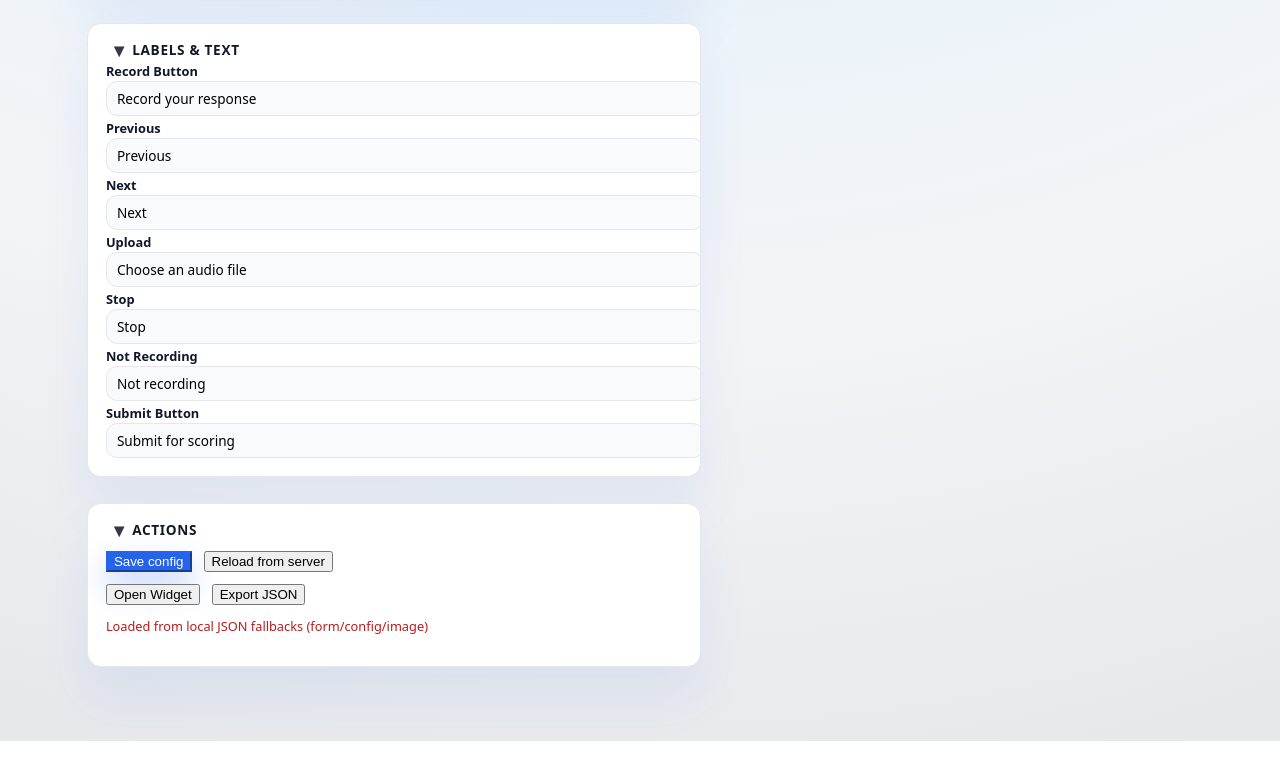
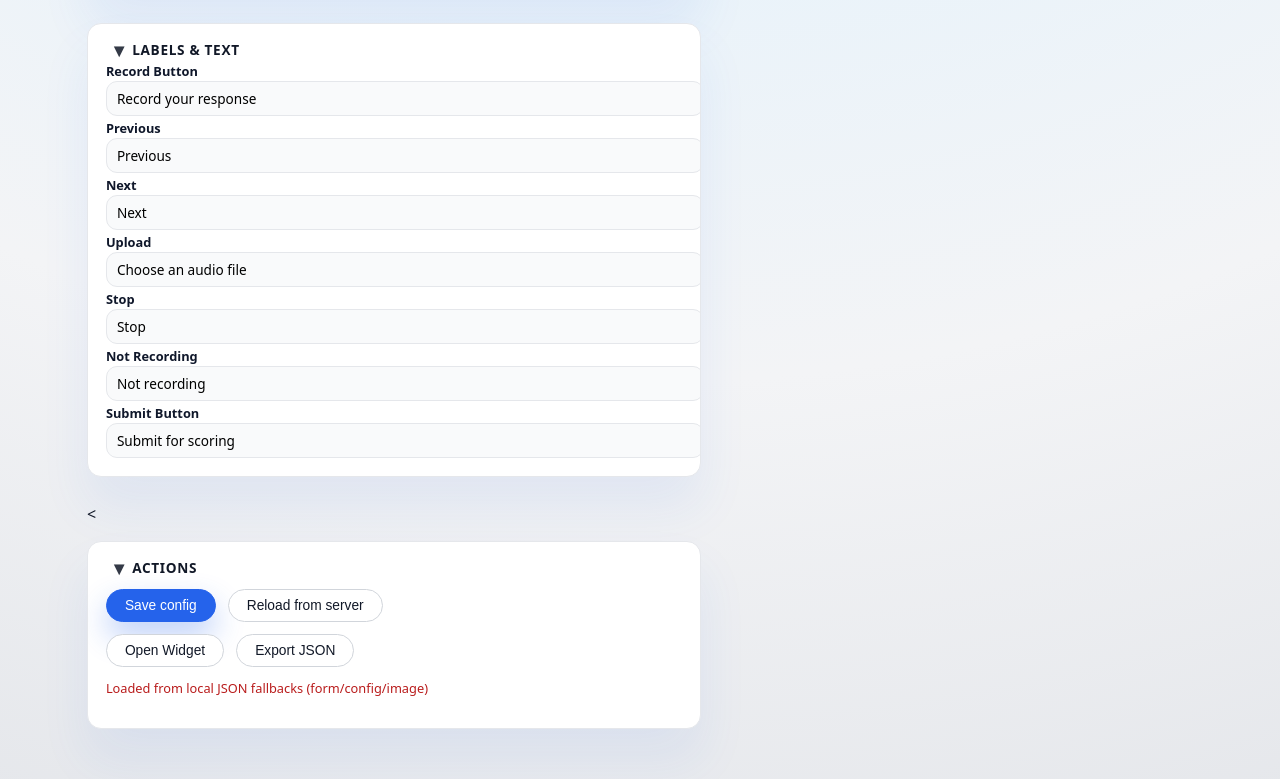
Before and after one commit to christopherhealy/mss-widget-MT, a website: page public/config-admin/ConfigAdmin.html in a window 1280 px wide. Shown: the part 1184-1963 px from the top of the page. Before the commit the page ends 1925 px from the top, so only its background shows below. Drawn offline with Linux system fonts and the light colour scheme; no server answers.

Commit message:
Update ConfigAdmin.html

```diff
--- a/public/config-admin/ConfigAdmin.html
+++ b/public/config-admin/ConfigAdmin.html
@@ -192,21 +192,32 @@
           </details>
 
           <!-- ACTIONS -->
-          <details class="mss-card mss-section" open>
+          <<details class="mss-card mss-section" open>
   <summary>ACTIONS</summary>
 
   <div class="mss-actions-row" style="margin-top: 0.75rem;">
-              <button id="saveBtn" class="mss-btn-primary">Save config</button>
-              <button id="reloadBtn" class="mss-btn-secondary">Reload from server</button>
+    <!-- Primary action: same look as "Record your response" / "Submit for scoring" -->
+    <button id="saveBtn" class="mss-btn mss-btn-primary">
+      Save config
+    </button>
+
+    <!-- Secondary: same look as "Next MD" -->
+    <button id="reloadBtn" class="mss-btn mss-btn-outline">
+      Reload from server
+    </button>
   </div>
 
   <div class="mss-actions-row" style="margin-top: 0.75rem;">
-              <button id="openWidgetBtn" class="mss-btn-secondary">Open Widget</button>
-              <button id="exportBtn" class="mss-btn-secondary">Export JSON</button>
+    <button id="openWidgetBtn" class="mss-btn mss-btn-outline">
+      Open Widget
+    </button>
+    <button id="exportBtn" class="mss-btn mss-btn-outline">
+      Export JSON
+    </button>
   </div>
 
   <p id="status" class="mss-help-text" style="margin-top: 0.75rem;">
-              Ready
+    Saved to server (Postgres)
   </p>
 </details>
         </div>
```
Lines whose indentation alone changed are shown as unchanged.
